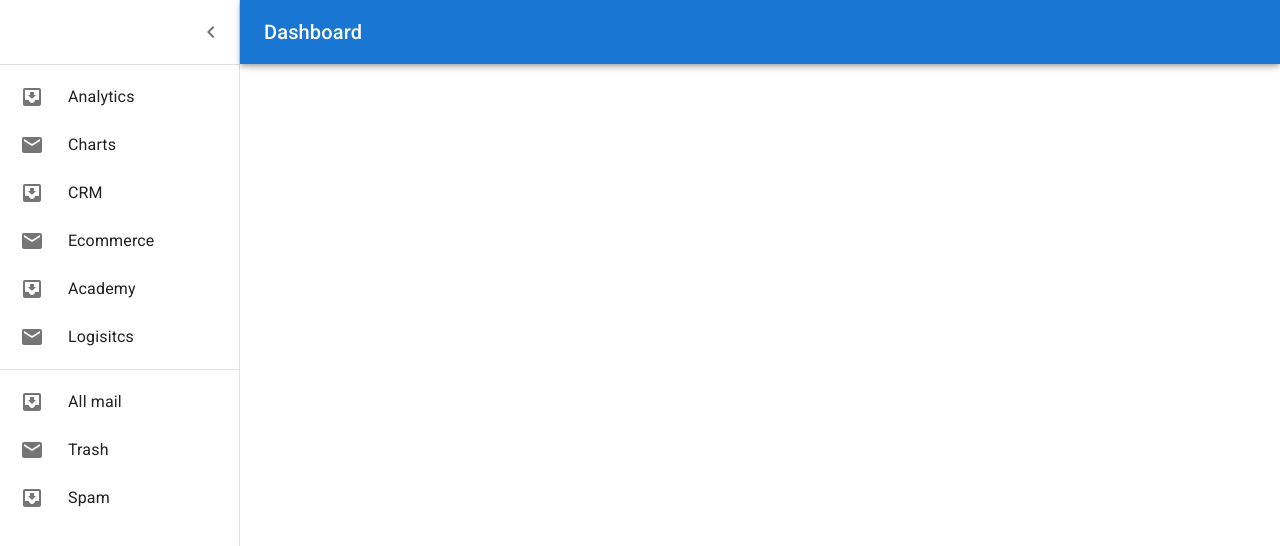
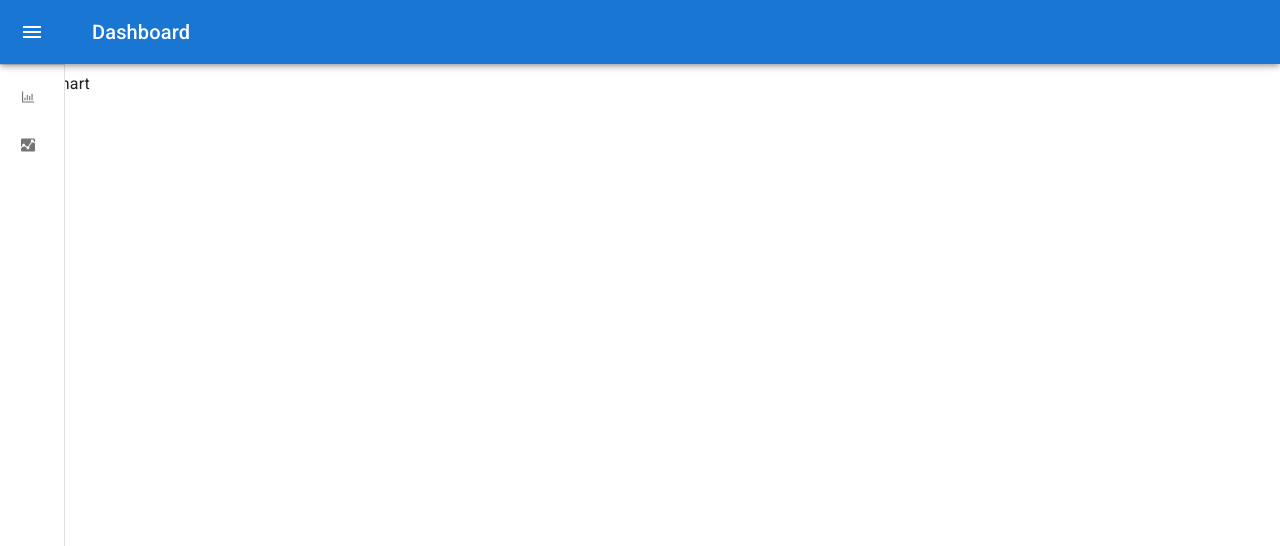
Before and after one commit to rajnirala4104/DATA-VISUALIZATION, a React (Vite) app in the folder FRONTEND/: page / in a window 1280 px wide. Shown: the top 546 px of the page. Built offline with nearby package versions, Linux system fonts and the light colour scheme.

Commit message:
setup done

```diff
--- /dev/null
+++ b/FRONTEND/src/components/AreaChart.tsx
@@ -0,0 +1,5 @@
+import React from "react";
+
+export const AreaChart: React.FC = () => {
+   return <div>AreaChart</div>;
+};
--- /dev/null
+++ b/FRONTEND/src/components/CandleChart.tsx
@@ -0,0 +1,5 @@
+import React from "react";
+
+export const CandleChart: React.FC = () => {
+   return <div>CandleChart</div>;
+};
--- /dev/null
+++ b/FRONTEND/src/components/DotChart.tsx
@@ -0,0 +1,5 @@
+import React from "react";
+
+export const DotChart: React.FC = () => {
+   return <div>DotChart</div>;
+};
--- /dev/null
+++ b/FRONTEND/src/components/LineChart.tsx
@@ -0,0 +1,5 @@
+import React from "react";
+
+export const LineChart: React.FC = () => {
+   return <div>LineChart</div>;
+};
--- a/FRONTEND/src/components/Sidebar.tsx
+++ b/FRONTEND/src/components/Sidebar.tsx
@@ -1,8 +1,6 @@
 import ChevronLeftIcon from "@mui/icons-material/ChevronLeft";
 import ChevronRightIcon from "@mui/icons-material/ChevronRight";
-import MailIcon from "@mui/icons-material/Mail";
 import MenuIcon from "@mui/icons-material/Menu";
-import InboxIcon from "@mui/icons-material/MoveToInbox";
 import MuiAppBar, { AppBarProps as MuiAppBarProps } from "@mui/material/AppBar";
 import Box from "@mui/material/Box";
 import CssBaseline from "@mui/material/CssBaseline";
@@ -18,6 +16,7 @@ import { CSSObject, styled, Theme, useTheme } from "@mui/material/styles";
 import Toolbar from "@mui/material/Toolbar";
 import Typography from "@mui/material/Typography";
 import * as React from "react";
+import { AnalyticsIcon, ChartIcon } from "../icons";
 
 const drawerWidth = 240;
 
@@ -92,7 +91,17 @@ const Drawer = styled(MuiDrawer, {
 
 export default function Sidebar() {
    const theme = useTheme();
-   const [open, setOpen] = React.useState(true);
+   const [open, setOpen] = React.useState(false);
+   const menus = [
+      {
+         title: "Charts",
+         icon: <ChartIcon classes="text-2xl" />,
+      },
+      {
+         title: "Analytics",
+         icon: <AnalyticsIcon classes="text-2xl" />,
+      },
+   ];
 
    const handleDrawerOpen = () => {
       setOpen(true);
@@ -136,15 +145,12 @@ export default function Sidebar() {
             </DrawerHeader>
             <Divider />
             <List>
-               {[
-                  "Analytics",
-                  "Charts",
-                  "CRM",
-                  "Ecommerce",
-                  "Academy",
-                  "Logisitcs",
-               ].map((text, index) => (
-                  <ListItem key={text} disablePadding sx={{ display: "block" }}>
+               {menus.map((singleObj, index) => (
+                  <ListItem
+                     key={index}
+                     disablePadding
+                     sx={{ display: "block" }}
+                  >
                      <ListItemButton
                         sx={{
                            minHeight: 48,
@@ -159,38 +165,10 @@ export default function Sidebar() {
                               justifyContent: "center",
                            }}
                         >
-                           {index % 2 === 0 ? <InboxIcon /> : <MailIcon />}
+                           {singleObj.icon}
                         </ListItemIcon>
                         <ListItemText
-                           primary={text}
-                           sx={{ opacity: open ? 1 : 0 }}
-                        />
-                     </ListItemButton>
-                  </ListItem>
-               ))}
-            </List>
-            <Divider />
-            <List>
-               {["All mail", "Trash", "Spam"].map((text, index) => (
-                  <ListItem key={text} disablePadding sx={{ display: "block" }}>
-                     <ListItemButton
-                        sx={{
-                           minHeight: 48,
-                           justifyContent: open ? "initial" : "center",
-                           px: 2.5,
-                        }}
-                     >
-                        <ListItemIcon
-                           sx={{
-                              minWidth: 0,
-                              mr: open ? 3 : "auto",
-                              justifyContent: "center",
-                           }}
-                        >
-                           {index % 2 === 0 ? <InboxIcon /> : <MailIcon />}
-                        </ListItemIcon>
-                        <ListItemText
-                           primary={text}
+                           primary={singleObj.title}
                            sx={{ opacity: open ? 1 : 0 }}
                         />
                      </ListItemButton>
--- a/FRONTEND/src/icons/index.tsx
+++ b/FRONTEND/src/icons/index.tsx
@@ -1,13 +1,90 @@
-import React from 'react'
+import React from "react";
 
 interface IconsProp {
    classes?: string;
 }
 
-const DropDownIcon: React.FC<IconsProp> = ({ classes }) => {
+export const DropDownIcon: React.FC<IconsProp> = ({ classes }) => {
    return (
-      <svg className={classes} stroke="currentColor" fill="currentColor" strokeWidth="0" viewBox="0 0 1024 1024" height="1em" width="1em" xmlns="http://www.w3.org/2000/svg"><path d="M840.4 300H183.6c-19.7 0-30.7 20.8-18.5 35l328.4 380.8c9.4 10.9 27.5 10.9 37 0L858.9 335c12.2-14.2 1.2-35-18.5-35z"></path></svg>
-   )
-}
+      <svg
+         className={classes}
+         stroke="currentColor"
+         fill="currentColor"
+         strokeWidth="0"
+         viewBox="0 0 1024 1024"
+         height="1em"
+         width="1em"
+         xmlns="http://www.w3.org/2000/svg"
+      >
+         <path d="M840.4 300H183.6c-19.7 0-30.7 20.8-18.5 35l328.4 380.8c9.4 10.9 27.5 10.9 37 0L858.9 335c12.2-14.2 1.2-35-18.5-35z"></path>
+      </svg>
+   );
+};
 
-export default DropDownIcon
+export const AnalyticsIcon: React.FC<IconsProp> = ({ classes }) => {
+   return (
+      <svg
+         stroke="currentColor"
+         fill="currentColor"
+         className={classes}
+         strokeWidth="0"
+         viewBox="0 0 512 512"
+         height="1em"
+         width="1em"
+         xmlns="http://www.w3.org/2000/svg"
+      >
+         <path d="M379.4 178.3l-87.2 133.4C299 320 303 330.5 303 342c0 26.5-21.5 48-48 48s-48-21.5-48-48c0-3 .3-6 .8-8.9l-57.6-33.5c-8.6 8.3-20.3 13.4-33.3 13.4-8.6 0-16.6-2.3-23.6-6.2L32 364.2v57.2c0 23.5 19.2 42.7 42.7 42.7h362.7c23.5 0 42.7-19.2 42.7-42.7V208.8l-58.6-38.9c-8.1 6.3-18.3 10.1-29.4 10.1-4.4 0-8.7-.6-12.7-1.7z"></path>
+         <path d="M117 217c26.5 0 48 21.5 48 48 0 2.1-.2 4.2-.4 6.2l60.1 33.6c8.3-6.8 18.8-10.8 30.4-10.8 3.6 0 7.1.4 10.4 1.1l87.4-135.4c-5.6-7.8-8.9-17.4-8.9-27.8 0-26.5 21.5-48 48-48s48 21.5 48 48c0 3.9-.5 7.7-1.3 11.3l41.3 27.6V90.7c0-23.5-19.2-42.7-42.7-42.7H74.7C51.2 48 32 67.2 32 90.7V320l40-38.3c-1.9-5.2-3-10.8-3-16.7 0-26.5 21.5-48 48-48z"></path>
+      </svg>
+   );
+};
+
+export const ChartIcon: React.FC<IconsProp> = ({ classes }) => {
+   return (
+      <svg
+         stroke="currentColor"
+         fill="currentColor"
+         strokeWidth={0}
+         viewBox="0 0 1024 1024"
+         height="1em"
+         width="1em"
+         className={classes}
+      >
+         <path d="M888 792H200V168c0-4.4-3.6-8-8-8h-56c-4.4 0-8 3.6-8 8v688c0 4.4 3.6 8 8 8h752c4.4 0 8-3.6 8-8v-56c0-4.4-3.6-8-8-8zm-600-80h56c4.4 0 8-3.6 8-8V560c0-4.4-3.6-8-8-8h-56c-4.4 0-8 3.6-8 8v144c0 4.4 3.6 8 8 8zm152 0h56c4.4 0 8-3.6 8-8V384c0-4.4-3.6-8-8-8h-56c-4.4 0-8 3.6-8 8v320c0 4.4 3.6 8 8 8zm152 0h56c4.4 0 8-3.6 8-8V462c0-4.4-3.6-8-8-8h-56c-4.4 0-8 3.6-8 8v242c0 4.4 3.6 8 8 8zm152 0h56c4.4 0 8-3.6 8-8V304c0-4.4-3.6-8-8-8h-56c-4.4 0-8 3.6-8 8v400c0 4.4 3.6 8 8 8z" />
+      </svg>
+   );
+};
+
+export const UserIcon: React.FC<IconsProp> = ({ classes }) => {
+   return (
+      <svg
+         stroke="currentColor"
+         className={classes}
+         fill="currentColor"
+         strokeWidth="0"
+         viewBox="0 0 512 512"
+         height="1em"
+         width="1em"
+         xmlns="http://www.w3.org/2000/svg"
+      >
+         <path d="M256 288c79.5 0 144-64.5 144-144S335.5 0 256 0 112 64.5 112 144s64.5 144 144 144zm128 32h-55.1c-22.2 10.2-46.9 16-72.9 16s-50.6-5.8-72.9-16H128C57.3 320 0 377.3 0 448v16c0 26.5 21.5 48 48 48h416c26.5 0 48-21.5 48-48v-16c0-70.7-57.3-128-128-128z"></path>
+      </svg>
+   );
+};
+
+export const SettingsIcon: React.FC<IconsProp> = ({ classes }) => {
+   return (
+      <svg
+         stroke="currentColor"
+         className={classes}
+         fill="currentColor"
+         strokeWidth="0"
+         viewBox="0 0 512 512"
+         height="1em"
+         width="1em"
+         xmlns="http://www.w3.org/2000/svg"
+      >
+         <path d="M413.967 276.8c1.06-6.235 1.06-13.518 1.06-20.8s-1.06-13.518-1.06-20.8l44.667-34.318c4.26-3.118 5.319-8.317 2.13-13.518L418.215 115.6c-2.129-4.164-8.507-6.235-12.767-4.164l-53.186 20.801c-10.638-8.318-23.394-15.601-36.16-20.801l-7.448-55.117c-1.06-4.154-5.319-8.318-10.638-8.318h-85.098c-5.318 0-9.577 4.164-10.637 8.318l-8.508 55.117c-12.767 5.2-24.464 12.482-36.171 20.801l-53.186-20.801c-5.319-2.071-10.638 0-12.767 4.164L49.1 187.365c-2.119 4.153-1.061 10.399 2.129 13.518L96.97 235.2c0 7.282-1.06 13.518-1.06 20.8s1.06 13.518 1.06 20.8l-44.668 34.318c-4.26 3.118-5.318 8.317-2.13 13.518L92.721 396.4c2.13 4.164 8.508 6.235 12.767 4.164l53.187-20.801c10.637 8.318 23.394 15.601 36.16 20.801l8.508 55.117c1.069 5.2 5.318 8.318 10.637 8.318h85.098c5.319 0 9.578-4.164 10.638-8.318l8.518-55.117c12.757-5.2 24.464-12.482 36.16-20.801l53.187 20.801c5.318 2.071 10.637 0 12.767-4.164l42.549-71.765c2.129-4.153 1.06-10.399-2.13-13.518l-46.8-34.317zm-158.499 52c-41.489 0-74.46-32.235-74.46-72.8s32.971-72.8 74.46-72.8 74.461 32.235 74.461 72.8-32.972 72.8-74.461 72.8z"></path>
+      </svg>
+   );
+};
--- a/FRONTEND/src/page/Home.tsx
+++ b/FRONTEND/src/page/Home.tsx
@@ -1,11 +1,22 @@
 import React from "react";
+import { AreaChart } from "../components/AreaChart";
+import { CandleChart } from "../components/CandleChart";
+import { DotChart } from "../components/DotChart";
+import { LineChart } from "../components/LineChart";
 
 const Home: React.FC = () => {
    document.title = "Home";
 
    return (
-      <div className="bg-gray-300 w-full flex justify-center lg:h-screen  items-center">
-         Dashboard
+      <div className="bg-gray-300 w-full flex justify-center lg:h-screen  items-center relative">
+         <section className="border border-red-500 w-full h-[90vh] absolute bottom-0 overflow-y-auto">
+            <div className="chartContainer">
+               <AreaChart />
+               <LineChart />
+               <DotChart />
+               <CandleChart />
+            </div>
+         </section>
       </div>
    );
 };
```
